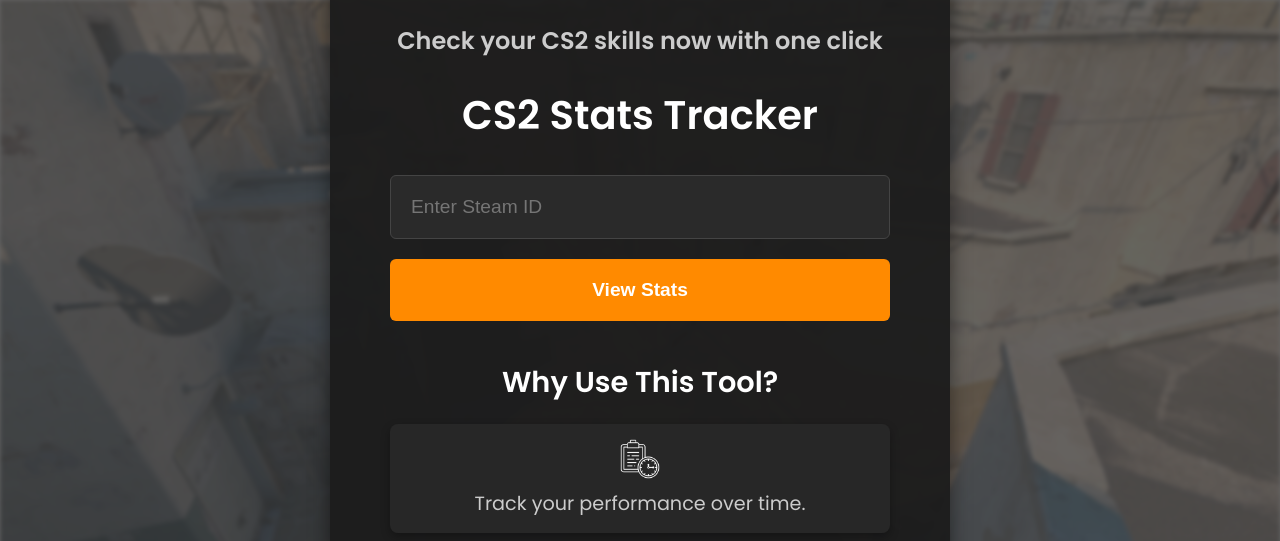
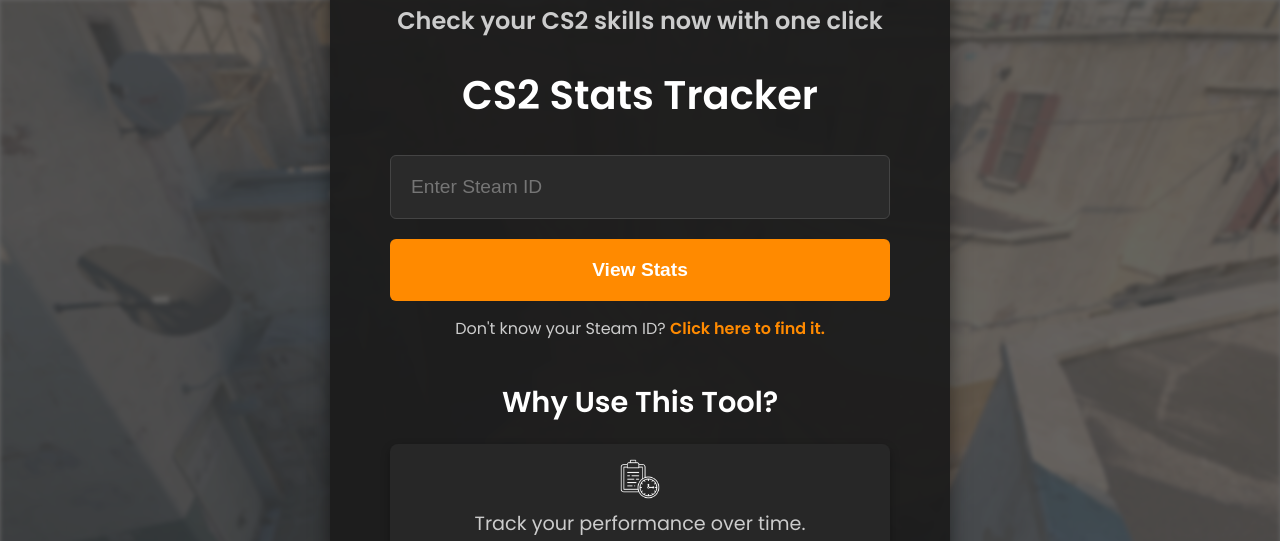
Before and after one commit to RaresRacsan/CS2-Stats, a website: page public/index.html in a window 1280 px wide. Shown: the top 541 px of the page. Drawn offline with Linux system fonts and the light colour scheme.

Commit message:
added helpful link for finding steam id

```diff
--- a/public/index.html
+++ b/public/index.html
@@ -20,6 +20,9 @@
             >
             <button type="submit">View Stats</button>
         </form>
+        <p class="secondary-message">
+            Don't know your Steam ID? <a href="https://tradeit.gg/steam-id-finder" target="_blank">Click here to find it.</a>
+        </p>
         <div class="features">
             <h3>Why Use This Tool?</h3>
             <ul>
--- a/public/styles/style.css
+++ b/public/styles/style.css
@@ -170,3 +170,22 @@
 .features li span {
     color: #cccccc;
 }
+
+.secondary-message {
+    margin-top: 15px;
+    font-size: 1em;
+    color: #cccccc;
+    text-align: center;
+}
+
+.secondary-message a {
+    color: #FF8A00;
+    text-decoration: none;
+    font-weight: bold;
+    transition: color 0.3s ease;
+}
+
+.secondary-message a:hover {
+    color: #ff9318;
+    text-decoration: underline;
+}
```
